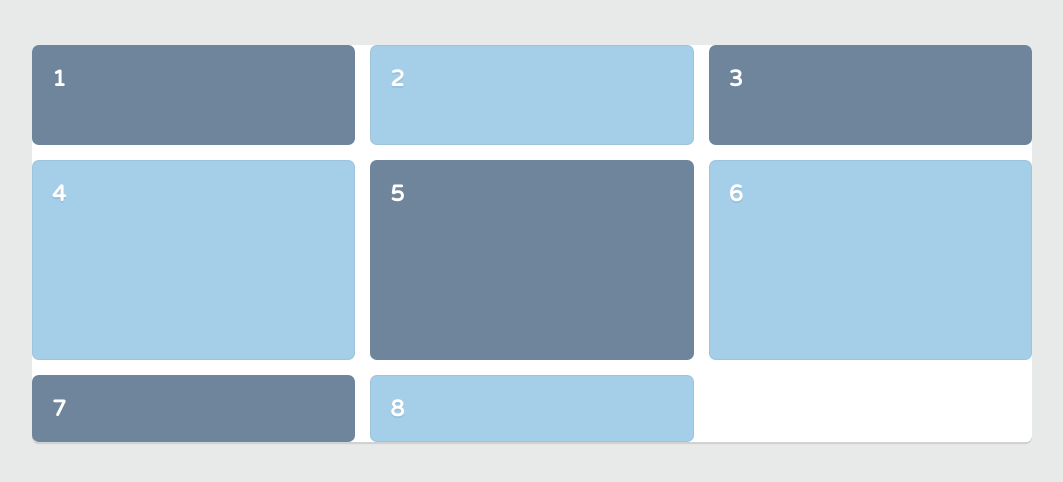
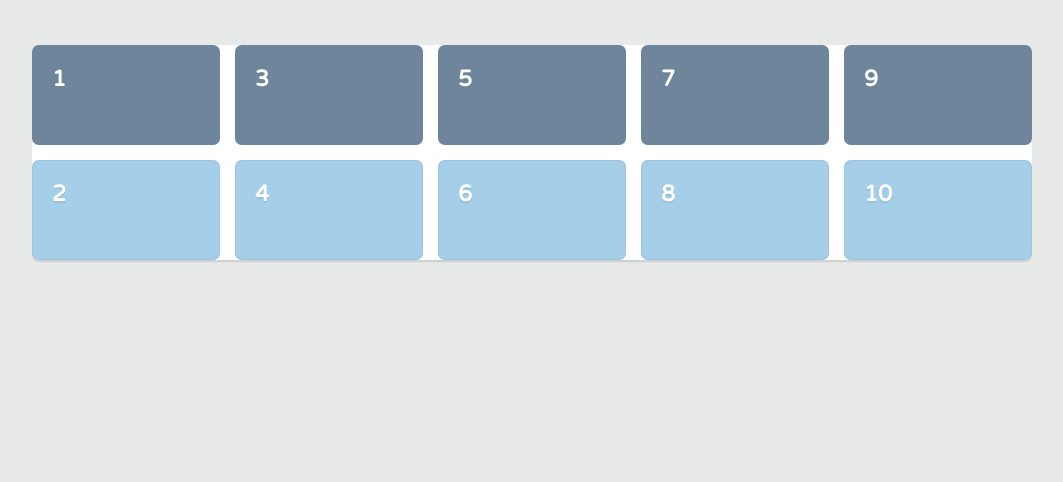
Before and after one commit to jwgainey-lessons-teamtreehouse/grid, a plain HTML site: page index.html in a window 1280 px wide. Shown: the whole page, without its empty margins (108-1171 px from the left). Drawn offline with Linux system fonts and the light colour scheme.

Commit message:
auto-flow

```diff
--- a/css/grid.css
+++ b/css/grid.css
@@ -5,7 +5,9 @@
 .grid {
    max-width: 1000px;
    display: grid;
-   grid-template-columns: repeat(auto-fit, minmax(250px, 1fr));
-   grid-template-rows: 100px 200px;
+   grid-template-columns: 1fr 1fr 1fr;
+   grid-template-rows: 100px 100px;
    grid-gap: 15px;
+   grid-auto-columns: 1fr;
+   grid-auto-flow: column;
 }
--- a/index.html
+++ b/index.html
@@ -16,11 +16,8 @@
       <div class="item">6</div>
       <div class="item">7</div>
       <div class="item">8</div>
-      <!-- <div class="item">9</div>
+      <div class="item">9</div>
       <div class="item">10</div>
-      <div class="item">11</div>
-      <div class="item">12</div>
-      <div class="item">13</div> -->
     </div>
   </body>
 </html>
```
